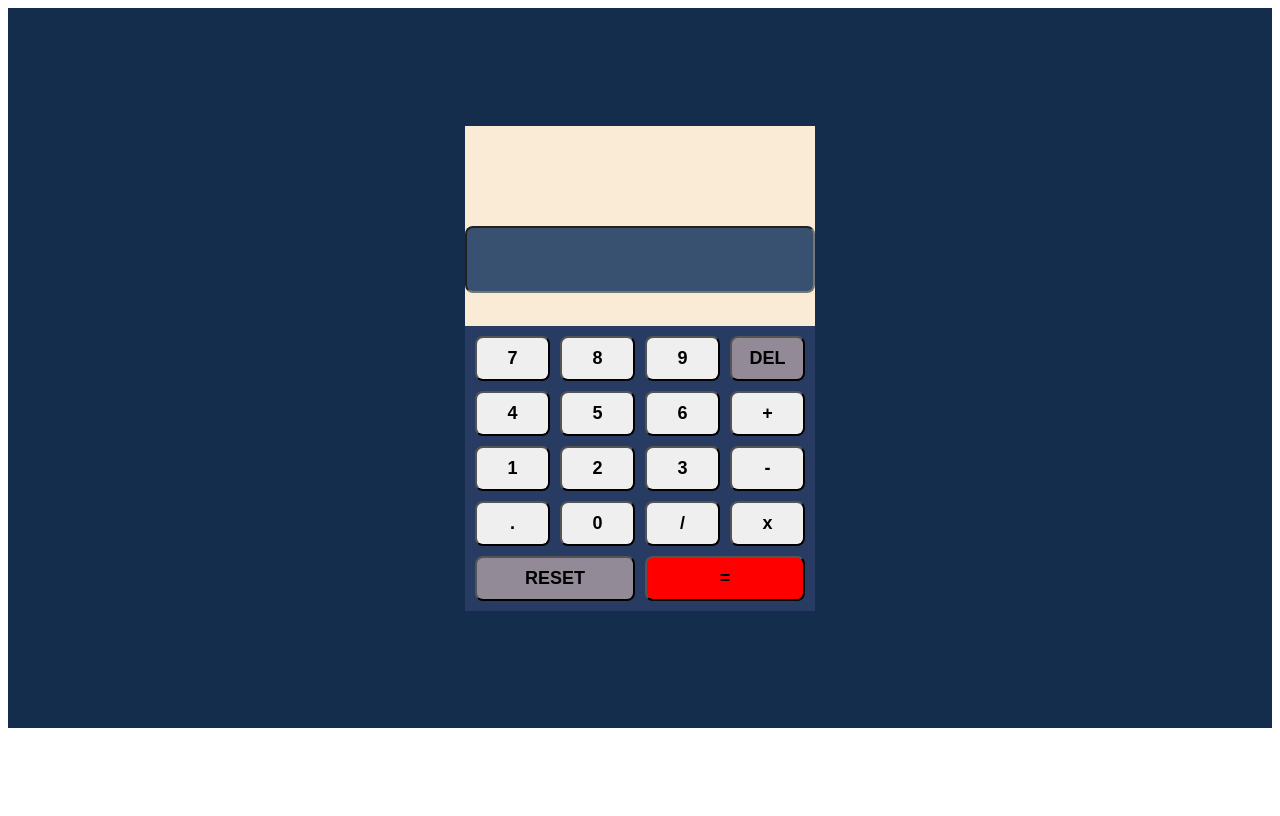
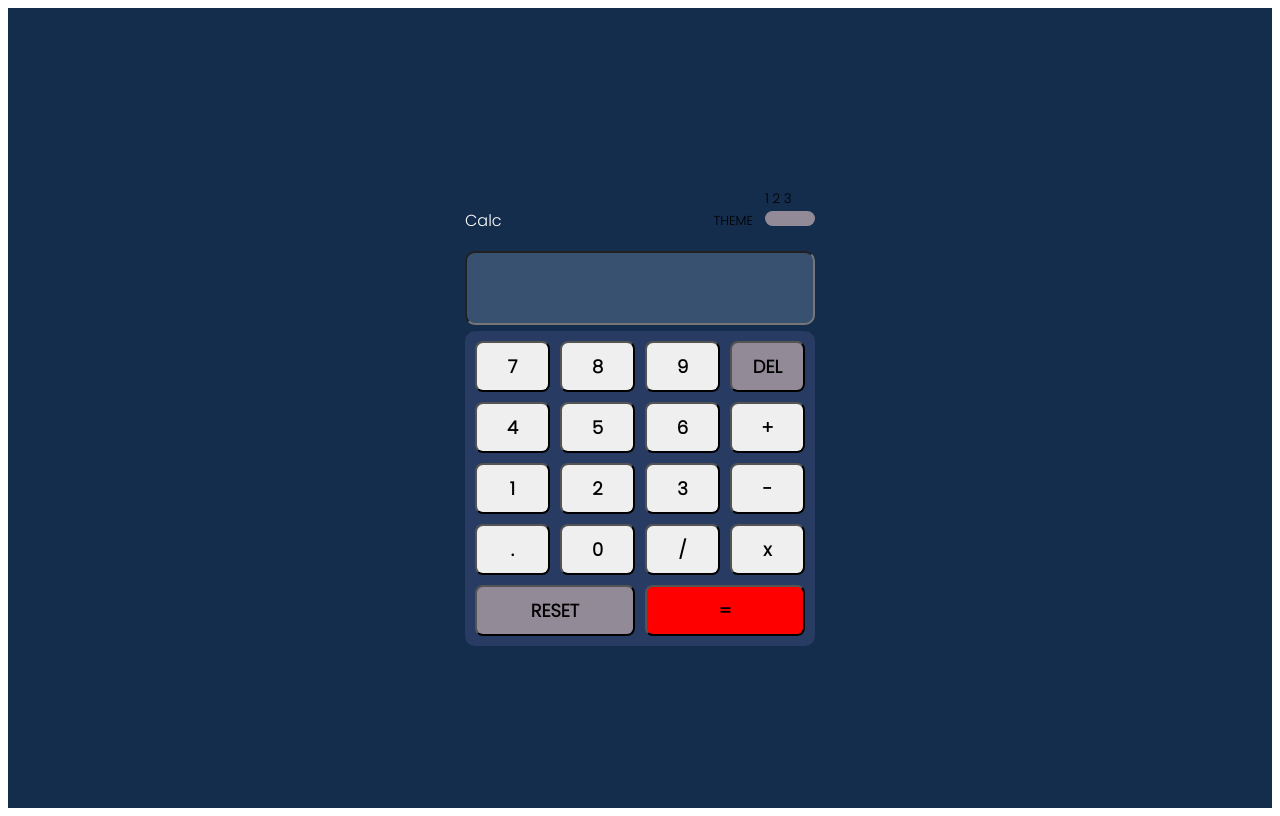
Before and after one commit to nazihasahouli/calculator, a plain HTML site: page index.html in a window 1280 px wide. Drawn offline with Linux system fonts and the light colour scheme.

Commit message:
css project

```diff
--- a/index.html
+++ b/index.html
@@ -9,9 +9,20 @@
 <body>
 
     <div class="page">
+
         <div class="calculator">
-            <div class="header">
 
+
+
+            <div class="firstpart">
+                <label class="header">Calc</label>
+                <label for="" class="theme">THEME</label>
+
+
+                <div class="secondpart">
+                    <span>1  2  3</span>
+                    <label class="slide"></label>
+                </div>
             </div>
 
             <div class="show">
--- a/style.css
+++ b/style.css
@@ -1,27 +1,75 @@
+@import url('https://fonts.googleapis.com/css2?family=Poppins:wght@300&display=swap');
+
 * {
     box-sizing: border-box;
+    font-family: 'Poppins', sans-serif;
 }
 
 .page {
     background-color: #142d4c;
     width: 100%;
-    height: 90vh;
+    min-height: 100vh;
     display: flex;
     justify-content: center;
     align-items: center;
 }
 
 .calculator {
-    background-color: antiquewhite;
+    background-color: #142d4c;
     width: 350px;
     display: grid;
-    grid-template-rows: 100px 100px auto;
+    grid-template-rows: 80px 80px auto;
 }
 
 /* *************************************************************** */
 .header {
+    display: flex;
+    color: white;
+    justify-content: space-between;
+    align-items: center;
+    margin-bottom: 20px;
+}
 
+.firstpart {
+    display: flex;
+    justify-content: space-between;
+    margin-top: 40px;
 }
+
+.firstpart .theme {
+    font-size: small;
+    margin-left: 200px;
+}
+
+.secondpart {
+    display: flex;
+    position: relative;
+}
+
+.secondpart span {
+    position: absolute;
+    top: -22px;
+    font-size: smaller;
+}
+
+.secondpart .slide {
+    width: 50px;
+    height: 15px;
+    background-color: #928a97;
+    border-radius: 10px;
+    position: relative;
+}
+
+.secondpart .slide::after {
+    width: 15px;
+    height: 13px;
+    background-color: red;
+    position: absolute;
+    top: 1px;
+    left: 1px;
+    border-radius: 10px;
+}
+
 
 /* *************************************************************** */
 
@@ -29,9 +77,10 @@
 .show input {
     width: 100%;
     padding: 20px;
+    margin-bottom: 20px;
     text-align: right;
     font-size: 20px;
-    border-radius: 8px;
+    border-radius: 10px;
     background-color: #385170;
     color: white;
 
@@ -46,6 +95,7 @@
     grid-template-rows: repeat(5, 1fr);
     padding: 10px;
     gap: 10px;
+    border-radius: 10px;
 }
 
 .action input {
```
